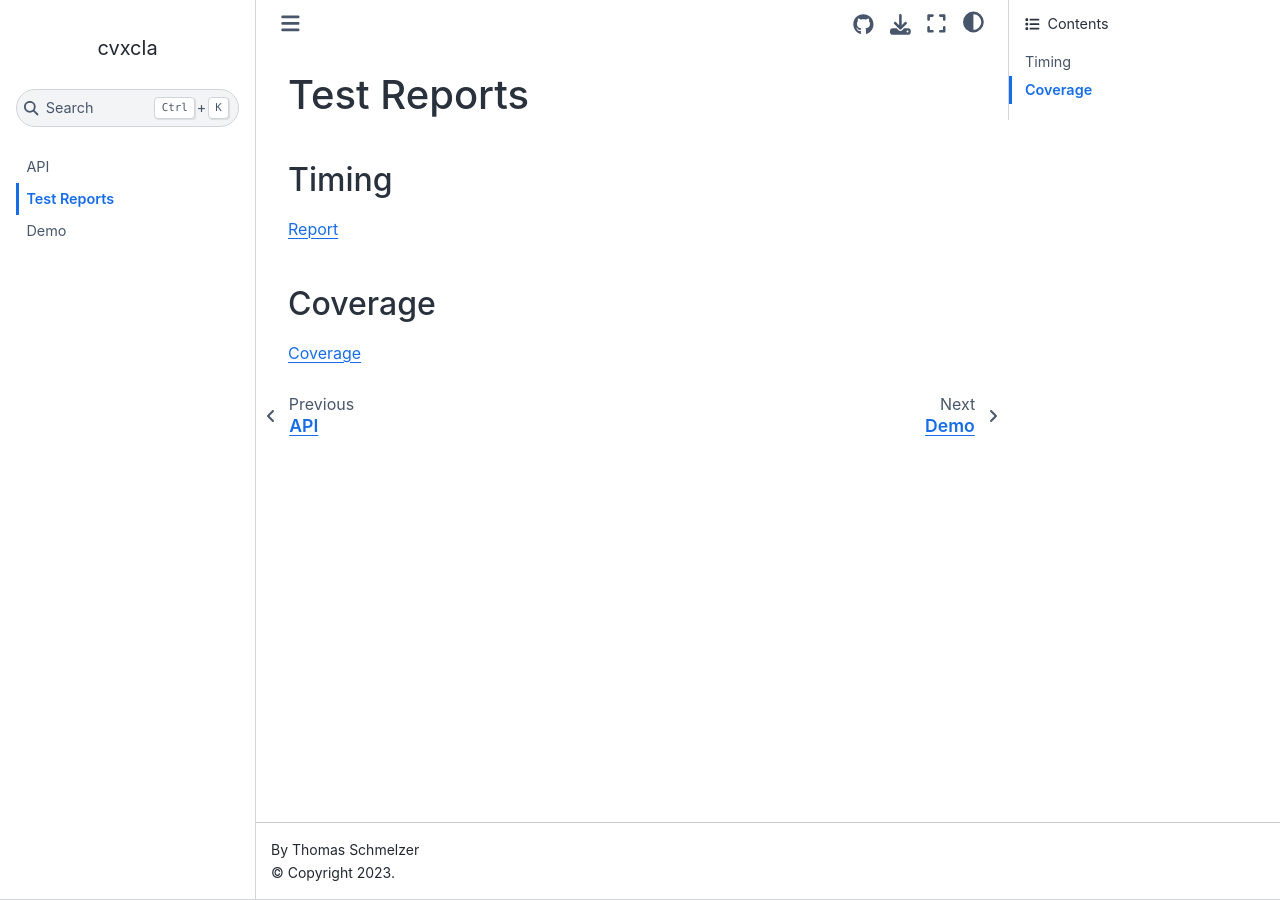
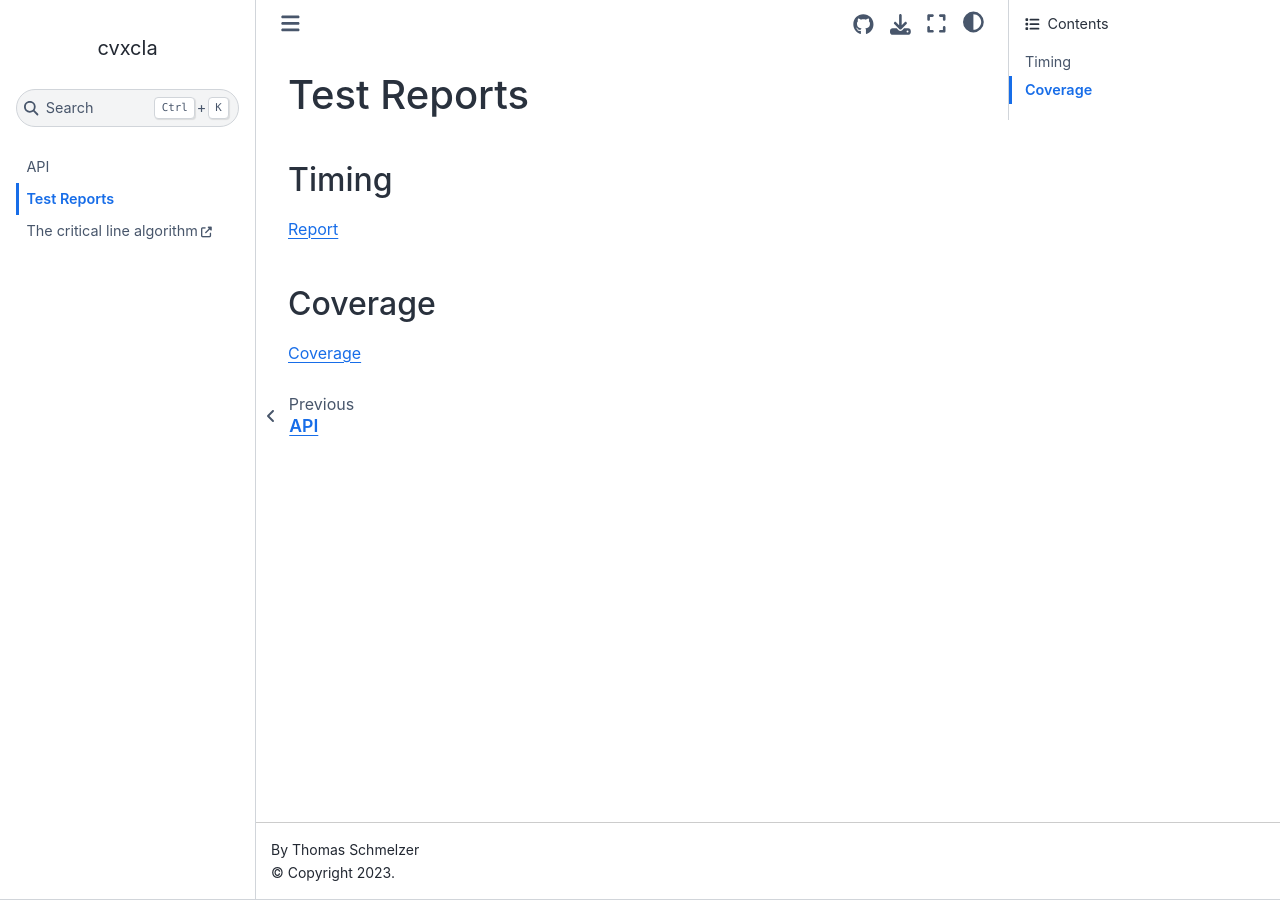
Before and after one commit to cvxgrp/cvxcla, a Jupyter Book: the page built from book/docs/reports.md, in a window 1280 px wide. Built offline with Jupyter Book 1.0.4 settings and Sphinx 7.4.7 and the Sphinx Book theme 1.1.4, drawn with Linux system fonts in a browser that asks for light colours; comment, search, counter and statistics services are not loaded.

Commit message:
towards a proper book

```diff
--- a/book/_toc.yml
+++ b/book/_toc.yml
@@ -5,4 +5,5 @@ root: docs/index
 chapters:
     - file: docs/api
     - file: docs/reports
-    - file: docs/marimo
+    - url: https://cvxgrp.org/cvxcla/marimo/cla/index.html
+      title: The critical line algorithm
```
Also changed, not shown: book/docs/marimo.md (deleted, +0 -3 lines), 4 other files.
